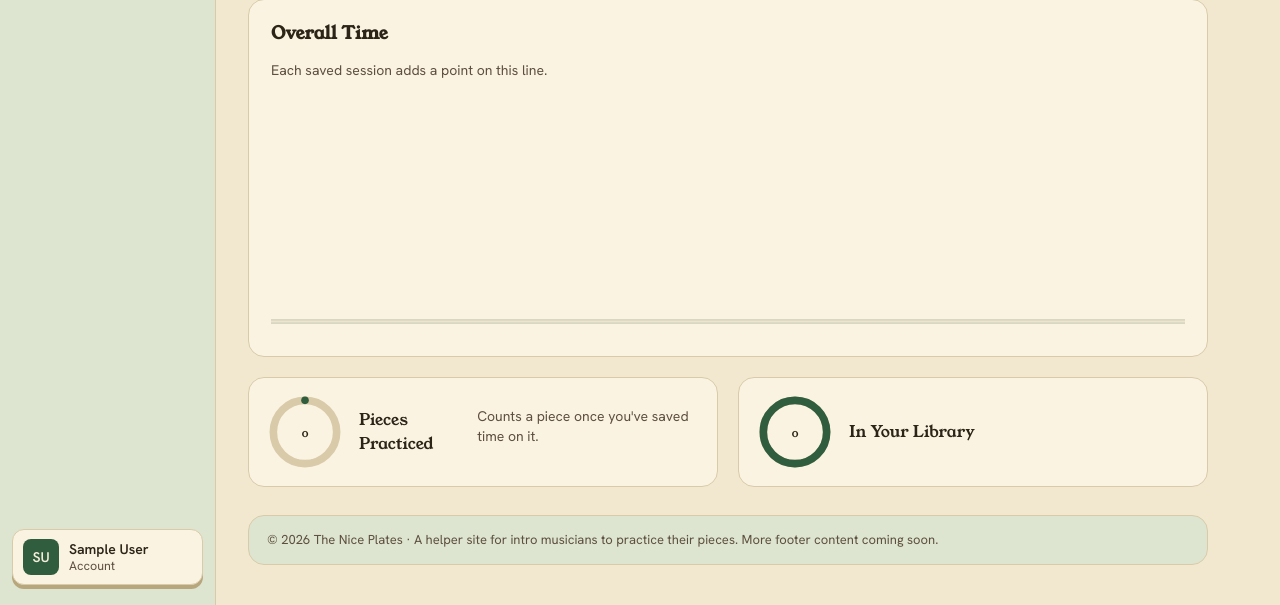
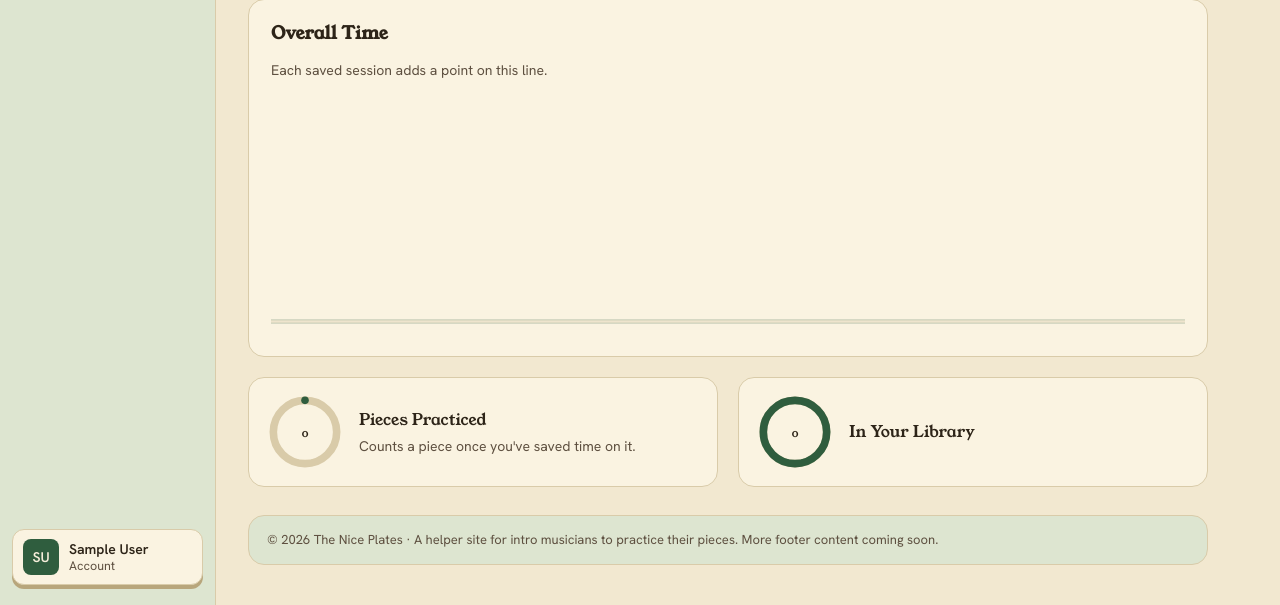
Before and after one commit to kava117/The-Nice-Plates, a Flask app: page /progress in a window 1280 px wide. Shown: the part 558-1163 px from the top of the page. Run offline with Flask 3, Linux system fonts and the light colour scheme; data comes from the database, SQL or seed files in the repository; data that the repository does not hold is empty; parts of the project's set-up code (start-up, migrations or seed data) failed here and were passed over; some libraries are stand-ins or nearby versions.

Commit message:
Progress: keep the zero-hint beside the donut
Label and note share a column so the card stays one row.

```diff
--- a/music-app-home/styles.css
+++ b/music-app-home/styles.css
@@ -917,9 +917,17 @@ main {
   fill: var(--ink);
 }
 
+.donut-copy {
+  min-width: 0;
+}
+
 .donut-label {
   font-family: var(--font-display);
   font-size: 1rem;
+}
+
+.donut-copy .chart-empty {
+  margin: 4px 0 0;
 }
 
 /* Responsive: stack the Practice Time chart and legend on narrow screens -- */
--- a/music-app-home/templates/progress.html
+++ b/music-app-home/templates/progress.html
@@ -69,8 +69,10 @@
         <circle class="donut-fill" cx="60" cy="60" r="50" stroke-dasharray="{{ (314 * practiced / (pieces or 1))|round|int }} 314" transform="rotate(-90 60 60)" />
         <text class="donut-value" x="60" y="68" text-anchor="middle">{{ practiced }}</text>
       </svg>
-      <div class="donut-label">Pieces Practiced</div>
-      {% if practiced == 0 %}<p class="chart-empty">Counts a piece once you've saved time on it.</p>{% endif %}
+      <div class="donut-copy">
+        <div class="donut-label">Pieces Practiced</div>
+        {% if practiced == 0 %}<p class="chart-empty">Counts a piece once you've saved time on it.</p>{% endif %}
+      </div>
     </div>
     <div class="donut-card">
       <svg class="donut-chart" viewBox="0 0 120 120" role="img" aria-label="{{ pieces }} pieces in the library">
```
